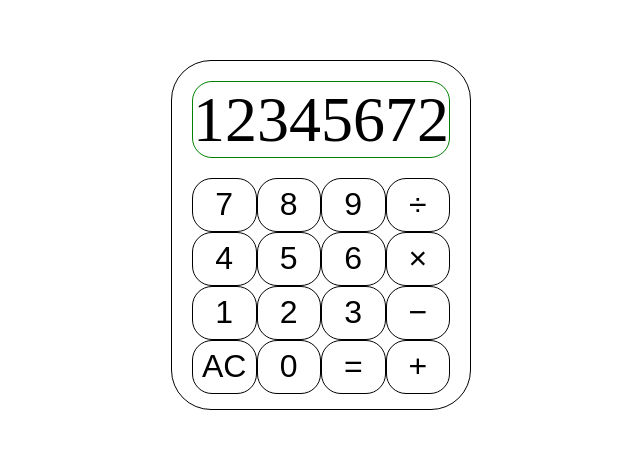
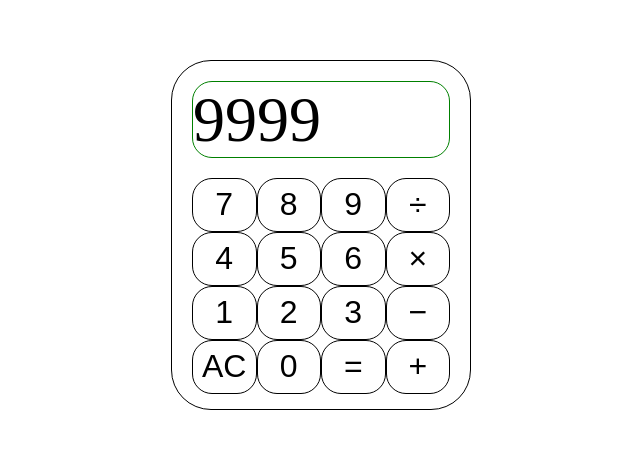
Before and after one commit to danifromecuador/mini-calculator, a React (Vite) app: page / in a window 1280 px wide. Shown: the part 165-614 px from the top of the page, without its empty margins (319-959 px from the left). Built offline with nearby package versions, Linux system fonts and the light colour scheme.

Commit message:
Avoid to display too big numbers

```diff
--- a/src/components/Display.jsx
+++ b/src/components/Display.jsx
@@ -1,7 +1,17 @@
+import { useState, useEffect } from 'react'
 import '../styles/Display.css'
 
+
 export const Display = () => {
-  const result = 123456721
+  const [result, setResult] = useState(0);
+   useEffect(() => {
+    setResult(9999);
+    if (result > 999) {
+      setResult("too big")
+    }
+  }, []);
+
+
   return (
     <div className="display">
       {result}
```
